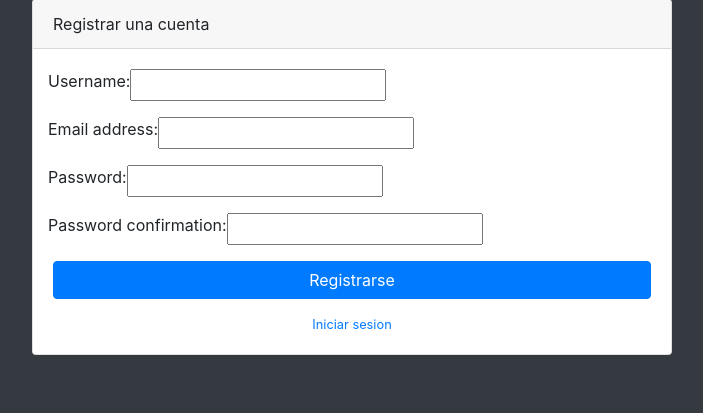
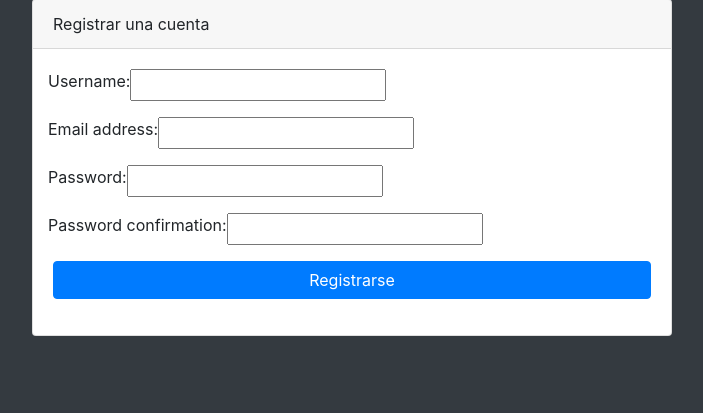
Before and after one commit to Mego1596/ProyectoSic, a Django app: page /signup/ in a window 1280 px wide. Shown: the part 49-462 px from the top of the page, without its empty margins (288-991 px from the left). Run offline with Django 3.2, Linux system fonts and the light colour scheme; some libraries are stand-ins or nearby versions.

Commit message:
Renover boton iniciar de sesion de la pagina registrar usuario

```diff
--- a/templates/registration/signup.html
+++ b/templates/registration/signup.html
@@ -49,9 +49,6 @@
               <li><button class="button special btn btn-primary btn-block special button" type="submit">Registrarse</button></li>
             </ul>
           </div>
-        <div class="text-center">
-          <a class="d-block small mt-3" href="login.html">Iniciar sesion</a>
-        </div>
         </form>
 
       </div>
```
